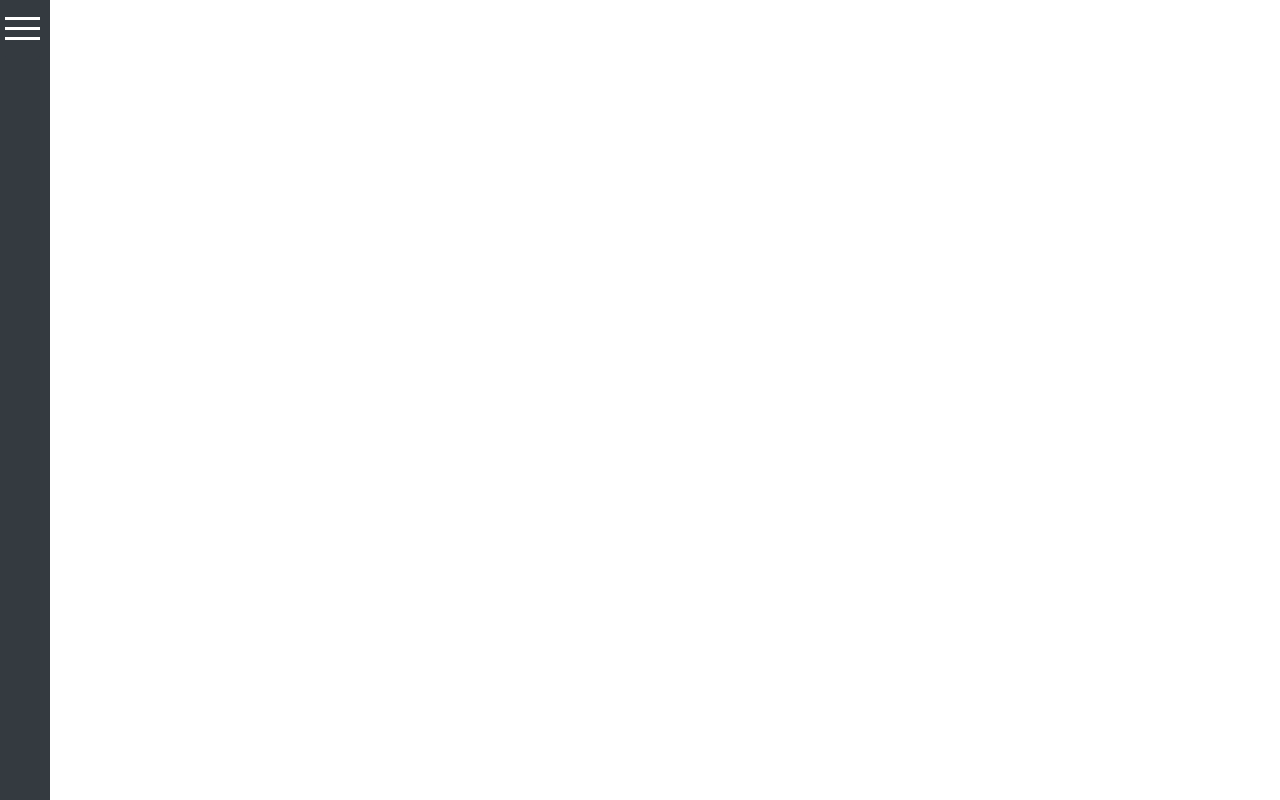
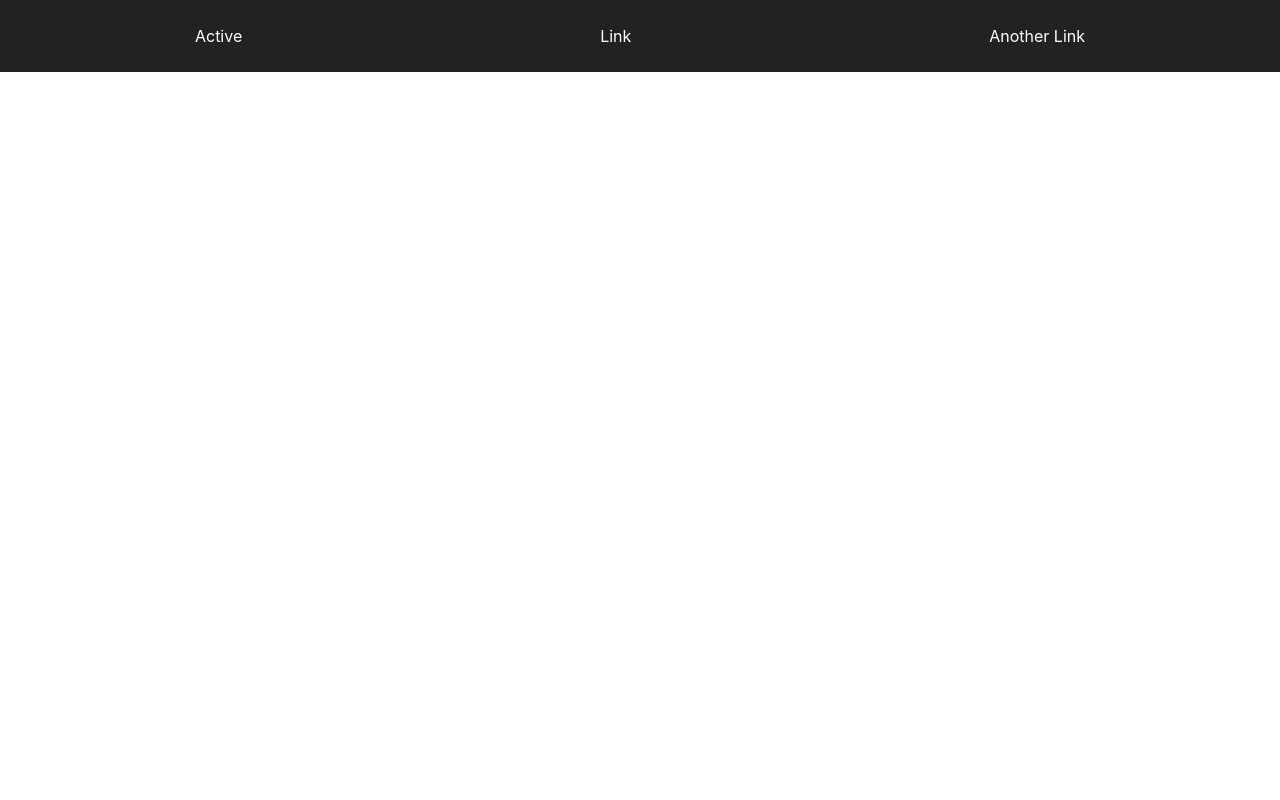
Before and after one commit to GiovanniMaugeri/my-project, a Vue app: page / in a window 1280 px wide. Built offline with nearby package versions, Linux system fonts and the light colour scheme.

Commit message:
Menu done

```diff
--- a/src/App.vue
+++ b/src/App.vue
@@ -1,14 +1,15 @@
 <template>
-  <SideNav/>
+  <attempt/>
 </template>
 
 <script>
 import SideNav from './components/SideNav'
-
+import attempt from './components/menu'
 export default {
   name: 'app',
   components: {
-    SideNav
+    SideNav,
+    attempt
   }
 }
 </script>
--- a/src/components/SideNav.vue
+++ b/src/components/SideNav.vue
@@ -1,123 +1,28 @@
 <template>
-  <nav class="bg-dark" v-bind:class='{active : isActive}'>
-    <div class="btn btn-default bg-dark" aria-label="Left Align" v-on:click='toggleMenu()'>
-      <div id='menu-icon' class='icon' v-bind:class='{"X" : !isActive,"burger" : isActive}'></div>
-    </div>
-    <ul class="list-unstyled components">
-        <li>
-              <a>Something</a>
-        </li>
-        <li>
-              <a>Something else</a>
-        </li>
-        <li>
-              <a>About us </a>
-        </li>
-    </ul>
-  <div
-  </nav>
+
+
 </template>
+
+
 
 <script>
 export default {
-  name: 'SideNav',
-  data (){
+  name: 'Main content',
+  data () {
     return {
-      isActive: true
+      dismissSecs: 10,
+      dismissCountDown: 0,
+      showDismissibleAlert: false
     }
   },
-  methods:{
-    toggleMenu: function(){
-      this.isActive = !this.isActive;
+  methods: {
+    countDownChanged (dismissCountDown) {
+      this.dismissCountDown = dismissCountDown
+    },
+    showAlert () {
+      this.dismissCountDown = this.dismissSecs
     }
   }
+
 }
 </script>
-
-<!-- Add "scoped" attribute to limit CSS to this component only -->
-<style scoped>
-nav{
-  width: 300px;
-  height: 100vh;
-  position: fixed;
-  z-index: 999;
-  padding: 50px;
-  transition: all 0.3s;
-}
-nav.active{
-  transform:translateX(-250px);
-}
-.btn{
-  background-color:pink;
-  position: absolute;
-  top: 20px;
-  right: 10px;
-  height: 40px;
-  width: 35px;
-}
-ul{
-  padding: 20px 0;
-  left: 30px;
-}
-ul li{
-    width: 200px;
-    padding: 10px;
-    color: white;
-    cursor: pointer;
-}
-a{
-    font-size: 1.1em;
-    display: block;
-}
-li:hover{
-  background: #333;
-}
-.icon{
-    transition: all 0.6s;
-}
-.icon.burger{
-  height: 3px;
-  width: 35px;
-  background: white;
-  position: relative;
-  top: 0;
-  left:-13px;
-}
-.icon.burger::before{
-  content: '';
-  height: 3px;
-  width: 35px;
-  position: absolute;
-  top: 10px;
-  left:-0px;
-  background: white;
-
-}
-.icon.burger::after{
-  content: '';
-  height: 3px;
-  width: 35px;
-  position: absolute;
-  top: -10px;
-  left:-0px;
-  background: white;
-}
-.icon.X{
-  height: 3px;
-  width: 30px;
-  background: white;
-  position: relative;
-  transform: rotate(45deg);
-}
-.icon.X::before{
-  content: '';
-  height: 3px;
-  width: 30px;
-  left:0;
-  position: absolute;
-  background: white;
-  transform: rotate(90deg);
-
-}
-
-</style>
--- /dev/null
+++ b/src/components/menu.vue
@@ -0,0 +1,46 @@
+<template>
+<div>
+  <b-nav class='menu'>
+    <b-nav-item active class='nav-item'>Active</b-nav-item>
+    <b-nav-item>Link</b-nav-item>
+    <b-nav-item>Another Link</b-nav-item>
+  </b-nav>
+</div>
+
+</template>
+
+<script>
+export default {
+  name: 'attempt',
+  data () {
+    return {
+      dismissSecs: 10,
+      dismissCountDown: 0,
+      showDismissibleAlert: false
+    }
+  },
+  methods: {
+    countDownChanged (dismissCountDown) {
+      this.dismissCountDown = dismissCountDown
+    },
+    showAlert () {
+      this.dismissCountDown = this.dismissSecs
+    }
+  }
+
+}
+</script>
+<style scoped>
+.menu{
+  background-color: #222;
+  display: flex;
+  justify-content: space-around;
+  padding: 1em;
+  color: white;
+
+}
+.nav-link{
+  color: white;
+  text-decoration: none;
+}
+</style>
```
